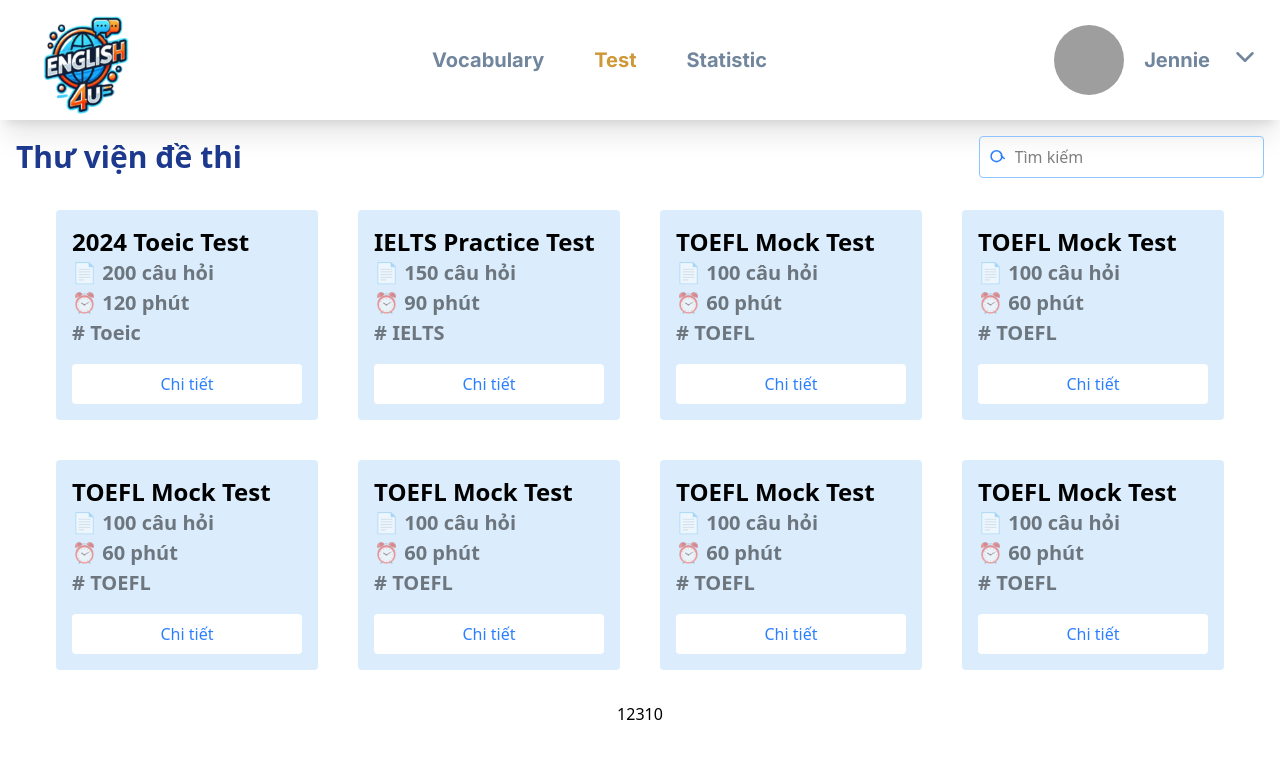
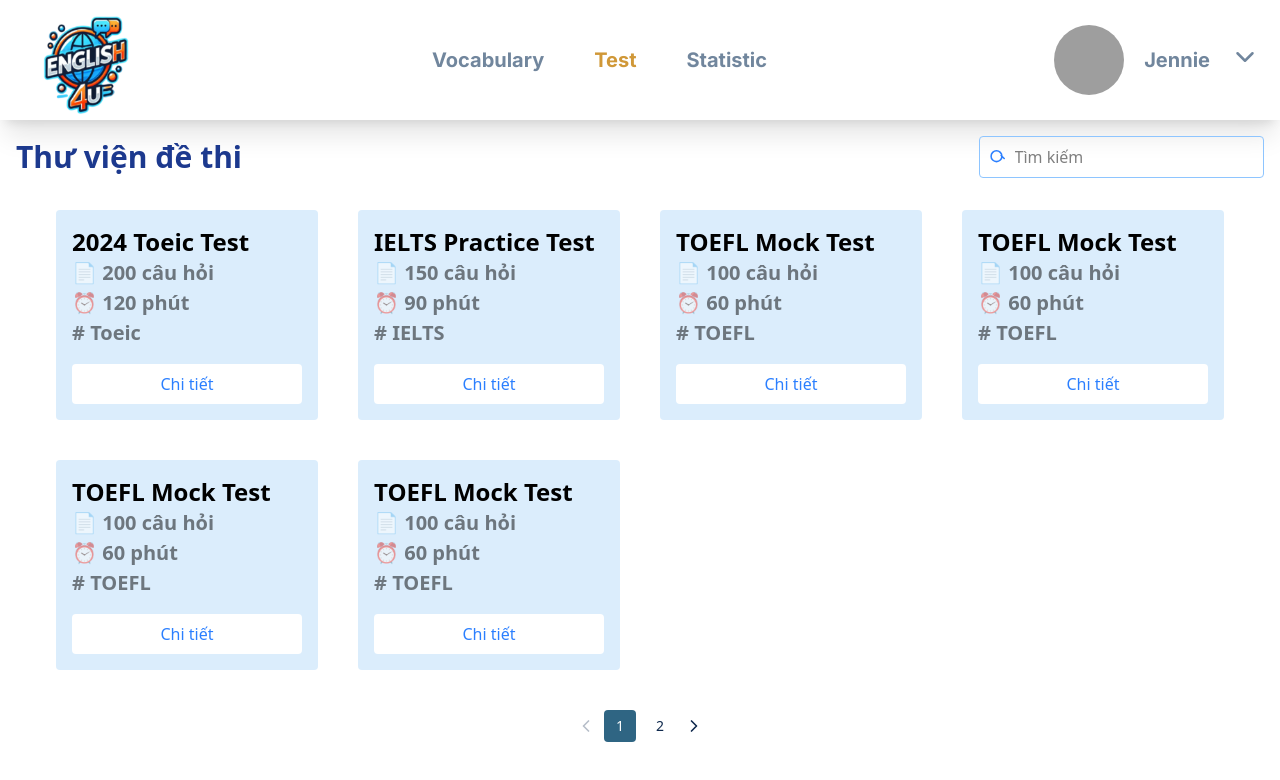
Before and after one commit to norman713/english-web, a React (Vite) app: page /user/test in a window 1280 px wide. Shown: the top 780 px of the page. Built offline with nearby package versions, Linux system fonts and the light colour scheme; grey boxes are pictures that could not be loaded.

Commit message:
minor change

```diff
--- a/src/pages/User/UserTest/index.tsx
+++ b/src/pages/User/UserTest/index.tsx
@@ -1,6 +1,10 @@
 import { useState } from "react";
+import Pagination from "../../../components/Pagination";
+
 const TestPage = () => {
   const [searchQuery, setSearchQuery] = useState("");
+  const [currentPage, setCurrentPage] = useState(1);
+  const itemsPerPage = 6; // số lượng test mỗi trang
 
   // Dữ liệu demo cho các bài kiểm tra
   const testList = [
@@ -53,6 +57,24 @@ const TestPage = () => {
       testType: "TOEFL",
     },
   ];
+
+  // Lọc theo search
+  const filteredTests = testList.filter((test) =>
+    test.title.toLowerCase().includes(searchQuery.toLowerCase())
+  );
+
+  // Tính phần tử hiển thị theo trang hiện tại
+  const lastIndex = currentPage * itemsPerPage;
+  const firstIndex = lastIndex - itemsPerPage;
+  const currentTests = filteredTests.slice(firstIndex, lastIndex);
+
+  // Xử lý đổi trang
+  const onPageChange = (page: number) => {
+    if (page < 1 || page > Math.ceil(filteredTests.length / itemsPerPage))
+      return;
+    setCurrentPage(page);
+  };
+
   return (
     <div className="test-container">
       {/* Test Tab */}
@@ -79,7 +101,10 @@ const TestPage = () => {
               type="text"
               placeholder="Tìm kiếm"
               value={searchQuery}
-              onChange={(e) => setSearchQuery(e.target.value)}
+              onChange={(e) => {
+                setSearchQuery(e.target.value);
+                setCurrentPage(1); // Reset về trang 1 khi search thay đổi
+              }}
               className="w-full p-2 outline-none"
             />
           </div>
@@ -87,19 +112,15 @@ const TestPage = () => {
 
         {/* Test List */}
         <div className="test-list p-4 grid grid-cols-1 sm:grid-cols-2 lg:grid-cols-4 gap-10 mx-10">
-          {testList
-            .filter((test) =>
-              test.title.toLowerCase().includes(searchQuery.toLowerCase())
-            )
-            .map((test, index) => (
+          {currentTests.map((test, index) => (
             <div
               key={index}
               className="test-item p-4 rounded bg-[rgba(99,176,239,0.23)]"
             >
               <h3 className="test-title font-bold text-2xl">{test.title}</h3>
               <p className="test-detail text-[20px] font-bold text-[rgba(0,0,0,0.50)]">
-                  <span className="icon-text">📄</span> {test.questionNumber}{" "}
-                  câu hỏi
+                <span className="icon-text">📄</span> {test.questionNumber} câu
+                hỏi
               </p>
               <p className="test-detail text-[20px] font-bold text-[rgba(0,0,0,0.50)]">
                 <span className="icon-clock">⏰</span> {test.testTime}
@@ -117,12 +138,13 @@ const TestPage = () => {
         </div>
 
         {/* Pagination */}
-        <div className="pagination p-4 text-center">
-          <button className="pagination-button">1</button>
-          <button className="pagination-button">2</button>
-          <button className="pagination-button">3</button>
-          <button className="pagination-button">10</button>
-        </div>
+        <Pagination
+          totalItems={filteredTests.length}
+          itemsPerPage={itemsPerPage}
+          currentPage={currentPage}
+          onPageChange={onPageChange}
+          siblingCount={1} // có thể tùy chỉnh
+        />
       </div>
     </div>
   );
```
Lines whose indentation alone changed are shown as unchanged.
